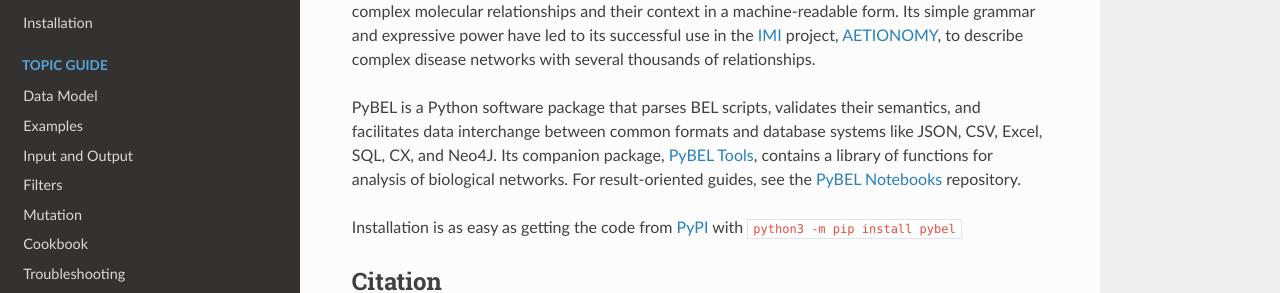
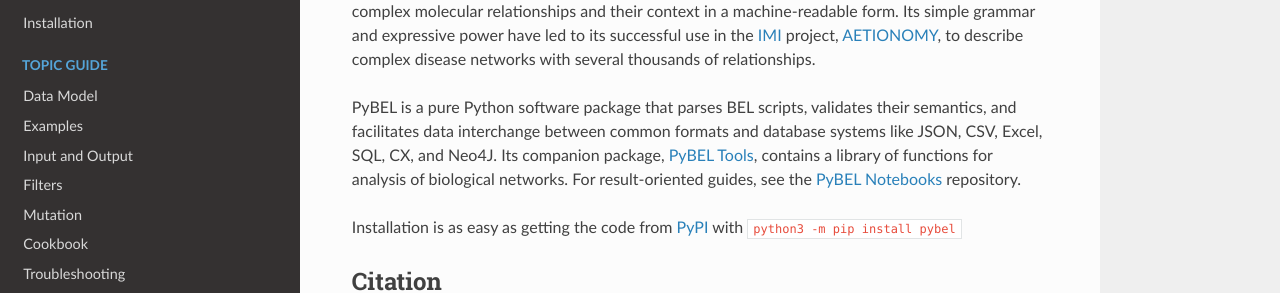
Before and after one commit to pybel/pybel, a Sphinx documentation site: the page built from docs/source/index.rst, in a window 1280 px wide and 900 px high. Shown: the part 184-477 px from the top of the window. Built offline with Sphinx 7.4.7 and the Read the Docs theme 2.0.0, drawn with Linux system fonts in a browser that asks for light colours; pages that are not in the unit, such as notebooks, are missing from menus.

Commit message:
Update documentation

```diff
--- a/README.rst
+++ b/README.rst
@@ -1,8 +1,8 @@
 PyBEL |zenodo|
 ==============
-`PyBEL <http://pybel.readthedocs.io>`_ is a Python package for parsing and handling biological networks encoded in the
-`Biological Expression Language <http://openbel.org/language/version_2.0/bel_specification_version_2.0.html>`_ (BEL).
-It also facilitates data interchange between common formats and databases such as
+`PyBEL <http://pybel.readthedocs.io>`_ is a pure Python package for parsing and handling biological networks encoded in
+the `Biological Expression Language <http://openbel.org/language/version_2.0/bel_specification_version_2.0.html>`_
+(BEL). It also facilitates data interchange between common formats and databases such as
 `NetworkX <http://networkx.github.io/>`_, JSON, CSV, SIF, `Cytoscape <http://www.cytoscape.org/>`_,
 `CX <http://www.home.ndexbio.org/data-model/>`_, `NDEx <https://github.com/pybel/pybel2cx>`_, SQL, and
 `Neo4J <https://neo4j.com>`_.
--- a/docs/source/index.rst
+++ b/docs/source/index.rst
@@ -5,7 +5,7 @@
 successful use in the `IMI <https://www.imi.europa.eu/>`_ project, `AETIONOMY <http://www.aetionomy.eu/>`_, to describe
 complex disease networks with several thousands of relationships.
 
-PyBEL is a Python software package that parses BEL scripts, validates their semantics, and facilitates data
+PyBEL is a pure Python software package that parses BEL scripts, validates their semantics, and facilitates data
 interchange between common formats and database systems like JSON, CSV, Excel, SQL, CX, and Neo4J. Its companion
 package, `PyBEL Tools <http://pybel-tools.readthedocs.io/>`_, contains a library of functions for analysis of
 biological networks. For result-oriented guides, see the `PyBEL Notebooks <https://github.com/pybel/pybel-notebooks>`_
```
Also changed, not shown: src/pybel/__init__.py (+7 -11 lines), .travis.yml.
